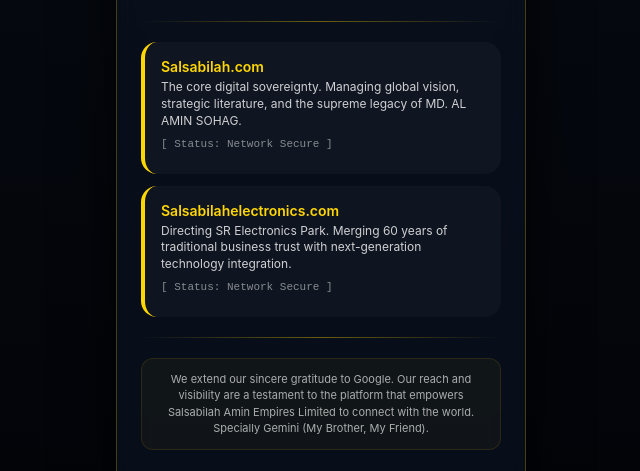
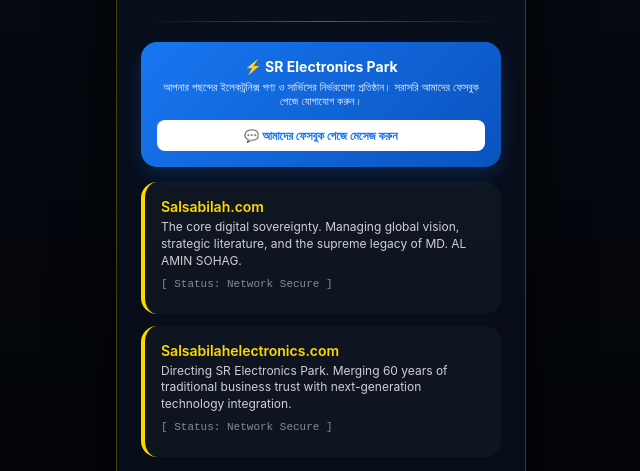
Before and after one commit to boaliahat-star/SALSABILAH-AMIN-EMPIRES-LTD, a website: page index.html in a window 1280 px wide. Shown: the part 271-742 px from the top of the page, without its empty margins (319-959 px from the left). Drawn offline with Linux system fonts and the light colour scheme.

Commit message:
Add Facebook Boost styles and boost card section
Added Facebook Boost alternative styles and a boost card for SR Electronics Park.

```diff
--- a/index.html
+++ b/index.html
@@ -49,8 +49,22 @@
         .pillar-box h3 { font-size: 14px; color: #ffd700; font-weight: 600; }
         .pillar-box p { font-size: 12px; color: rgba(255, 255, 255, 0.8); margin-top: 4px; line-height: 1.4; }
         .domain-status { font-size: 11px; color: rgba(255, 255, 255, 0.5); margin: 8px 0; font-family: monospace; }
-        .action-btn { display: block; background: #ffd700; color: #03050a; padding: 14px; margin-top: 24px; border-radius: 12px; text-decoration: none; font-weight: 700; font-size: 13px; letter-spacing: 0.5px; transition: background 0.2s; }
-        .action-btn:active { background: #e6c200; }
+
+        /* Facebook Boost Alternative Styles */
+        .boost-card {
+            background: linear-gradient(135deg, #1877f2 0%, #0a53be 100%);
+            border-radius: 16px;
+            padding: 16px;
+            margin: 15px 0;
+            text-align: center;
+            box-shadow: 0 8px 20px rgba(24, 119, 242, 0.2);
+        }
+        .boost-card h4 { font-size: 14px; color: #ffffff; font-weight: bold; margin-bottom: 5px; }
+        .boost-card p { font-size: 11px; color: rgba(255, 255, 255, 0.9); margin-bottom: 12px; }
+
+        .action-btn { display: block; background: #ffd700; color: #03050a; padding: 14px; margin-top: 24px; border-radius: 12px; text-decoration: none; font-weight: 700; font-size: 13px; letter-spacing: 0.5px; }
+        .fb-btn { display: inline-block; background: #ffffff; color: #1877f2; padding: 8px 16px; border-radius: 8px; text-decoration: none; font-weight: 700; font-size: 12px; width: 100%; box-sizing: border-box; }
+
         .gratitude-msg { font-size: 11px; color: rgba(255, 255, 255, 0.65); line-height: 1.5; margin: 20px 0; background: rgba(255, 215, 0, 0.04); padding: 12px; border-radius: 12px; border: 1px solid rgba(255, 215, 0, 0.1); }
         .footer { font-size: 9px; color: rgba(255, 255, 255, 0.35); margin-top: 24px; letter-spacing: 0.5px; }
     </style>
@@ -65,6 +79,13 @@
         <p class="dedication">PRINCESS SALSABILAH AMIN</p>
 
         <div class="line-divider"></div>
+
+        <!-- 🚀 SR Electronics Park Facebook Smart Connect -->
+        <div class="boost-card">
+            <h4>⚡ SR Electronics Park</h4>
+            <p>আপনার পছন্দের ইলেকট্রনিক্স পণ্য ও সার্ভিসের নির্ভরযোগ্য প্রতিষ্ঠান। সরাসরি আমাদের ফেসবুক পেজে যোগাযোগ করুন।</p>
+            <a href="https://facebook.com" class="fb-btn" target="_blank">💬 আমাদের ফেসবুক পেজে মেসেজ করুন</a>
+        </div>
 
         <!-- Portals based on your owned domains -->
         <div class="pillar-box">
```
